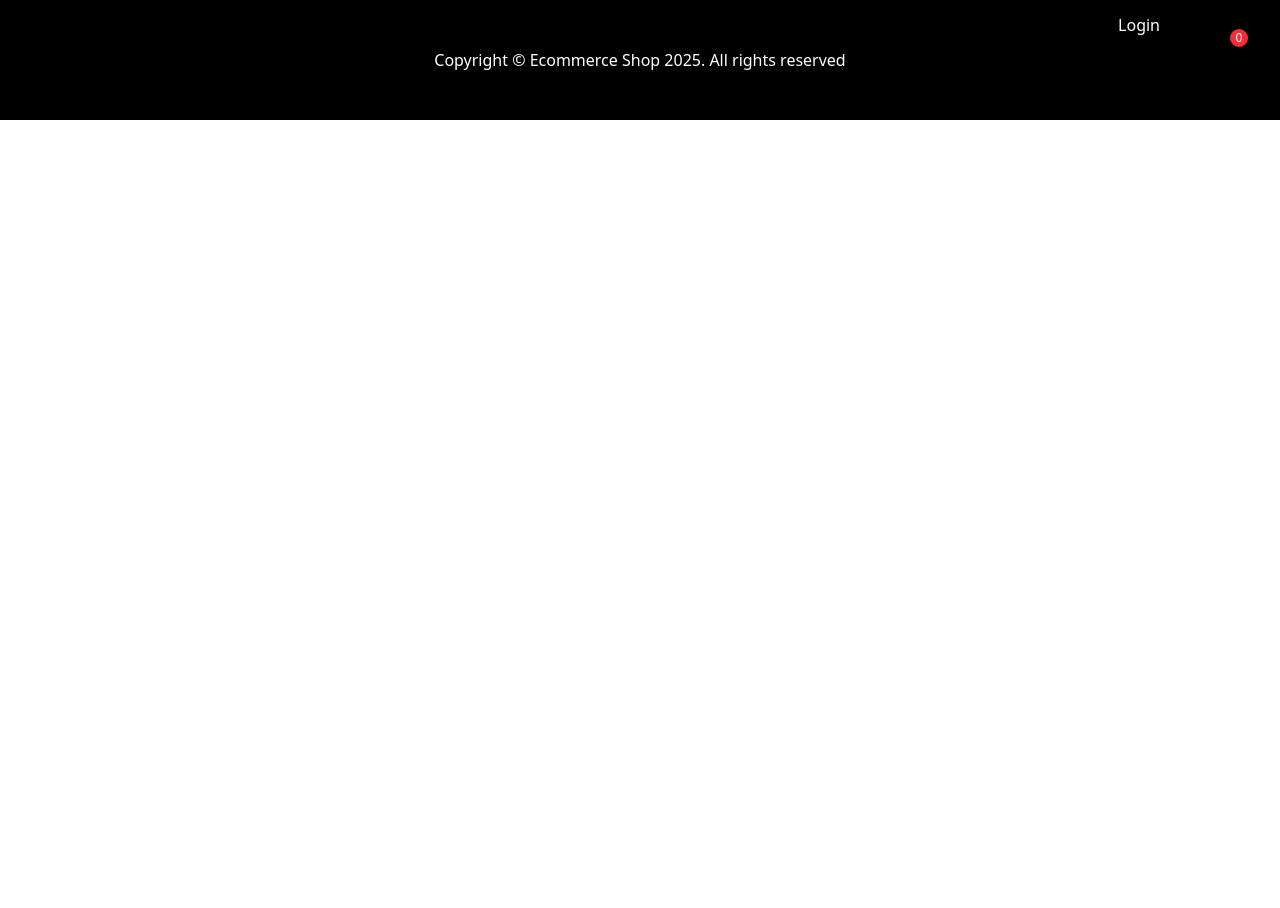
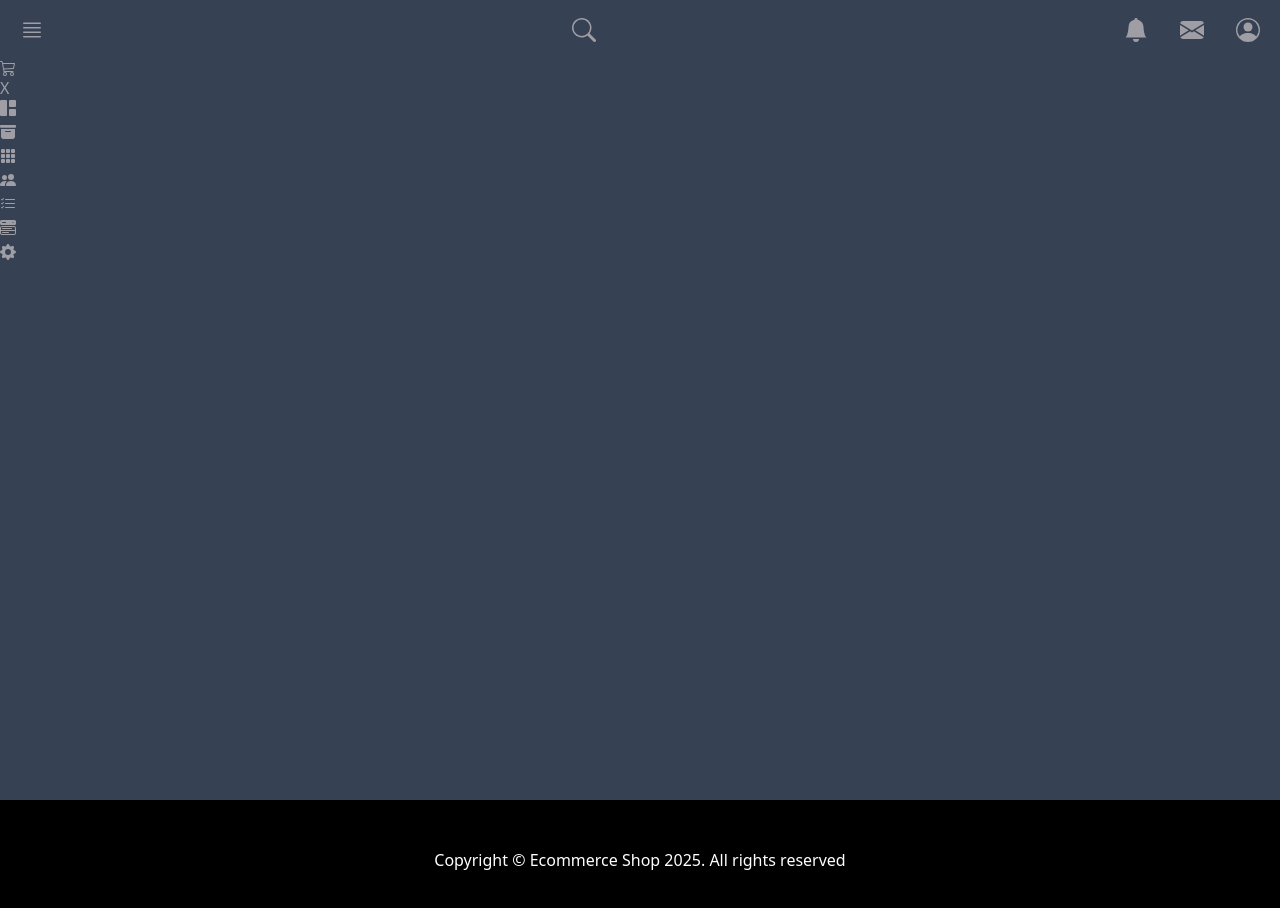
Before and after one commit to arunkaimal/the-cloth-store, a React (Vite) app: page /admin-dashboard in a window 1280 px wide. Shown: the top 908 px of the page. Before the commit the page ends 800 px from the top, so only its background shows below. Built offline with nearby package versions, Linux system fonts and the light colour scheme; no server answers.

Commit message:
started admin

```diff
--- a/package.json
+++ b/package.json
@@ -16,6 +16,7 @@
     "react-dom": "^19.0.0",
     "react-icons": "^5.5.0",
     "react-router-dom": "^7.5.0",
+    "recharts": "^2.15.2",
     "tailwindcss": "^4.1.3"
   },
   "devDependencies": {
--- a/src/App.jsx
+++ b/src/App.jsx
@@ -13,21 +13,25 @@ import Login from "./pages/Login";
 import Header from "./components/Header";
 import Sidebar from "./components/Sidebar";
 import Footer from "./components/Footer";
-import { AuthProvider } from "./contexts/AuthContext";
+import AdminHome from "./admin/AdminHome";
 
 function App() {
   return (
     <>
       <Router>
-        <Header />
-        {/* <AuthProvider> */}
-          <Routes>
+        <Routes>
+          {/* User Routes */}
+          <Route element={<Header />}>
             <Route path="/" element={<Home />} />
             <Route path="product/:id" element={<ProductDetails />} />
             <Route path="/register" element={<Register />} />
             <Route path="/login" element={<Login />} />
-          </Routes>
-        {/* </AuthProvider> */}
+          </Route>
+
+          {/* Admin Routes */}
+          <Route path="/admin-dashboard" element={<AdminHome />} />
+        </Routes>
+
         <Sidebar />
         <Footer />
       </Router>
--- /dev/null
+++ b/src/admin/AdminHeader.jsx
@@ -0,0 +1,28 @@
+import React from "react";
+import {
+  BsFillBellFill,
+  BsFillEnvelopeFill,
+  BsJustify,
+  BsPersonCircle,
+  BsSearch,
+} from "react-icons/bs";
+
+const AdminHeader = () => {
+  return (
+    <header className="flex justify-between items-center h-15 p-5 text-2xl">
+      <div>
+        <BsJustify />
+      </div>
+      <div>
+        <BsSearch />
+      </div>
+      <div className="flex gap-8">
+        <BsFillBellFill />
+        <BsFillEnvelopeFill />
+        <BsPersonCircle />
+      </div>
+    </header>
+  );
+};
+
+export default AdminHeader;
--- /dev/null
+++ b/src/admin/AdminHome.jsx
@@ -0,0 +1,14 @@
+import React from "react";
+import AdminHeader from "./AdminHeader";
+import AdminSidebar from "./AdminSidebar";
+
+const AdminHome = () => {
+  return (
+    <div className="bg-gray-700 text-[#9e9ea4] h-screen">
+      <AdminHeader />
+      <AdminSidebar />
+    </div>
+  );
+};
+
+export default AdminHome;
--- /dev/null
+++ b/src/admin/AdminSidebar.jsx
@@ -0,0 +1,62 @@
+import React from "react";
+import {
+  BsArchiveFill,
+  BsCart3,
+  BsFillGearFill,
+  BsFillGrid3X3GapFill,
+  BsGrid1X2Fill,
+  BsListCheck,
+  BsMenuButtonWideFill,
+  BsPeopleFill,
+} from "react-icons/bs";
+import { GrDashboard } from "react-icons/gr";
+
+const AdminSidebar = () => {
+
+
+    const menuItems = [
+        {
+
+        }
+    ]
+  const icons = [
+    BsGrid1X2Fill,
+    BsArchiveFill,
+    BsFillGrid3X3GapFill,
+    BsPeopleFill,
+    BsListCheck,
+    BsMenuButtonWideFill,
+    BsFillGearFill,
+  ];
+
+  const listNames = [
+    "Dashboard",
+    "Products",
+    "Categories",
+    "Customers",
+    "Inventory",
+    "Reports",
+    "Settings",
+  ];
+  return (
+    <aside>
+      <div>
+        <div>
+          <BsCart3 />
+        </div>
+        <span>X</span>
+      </div>
+      <ul>
+        {icons.map((Icon, id) => {
+          return (
+            <li key={id} className="mb-2    ">
+              <Icon />
+            </li>
+          );
+        })}
+      </ul>
+    </aside>
+  );
+};
+
+export default AdminSidebar;
```
Also changed, not shown: 1 other file (tests, documents, lock files or other folders).
